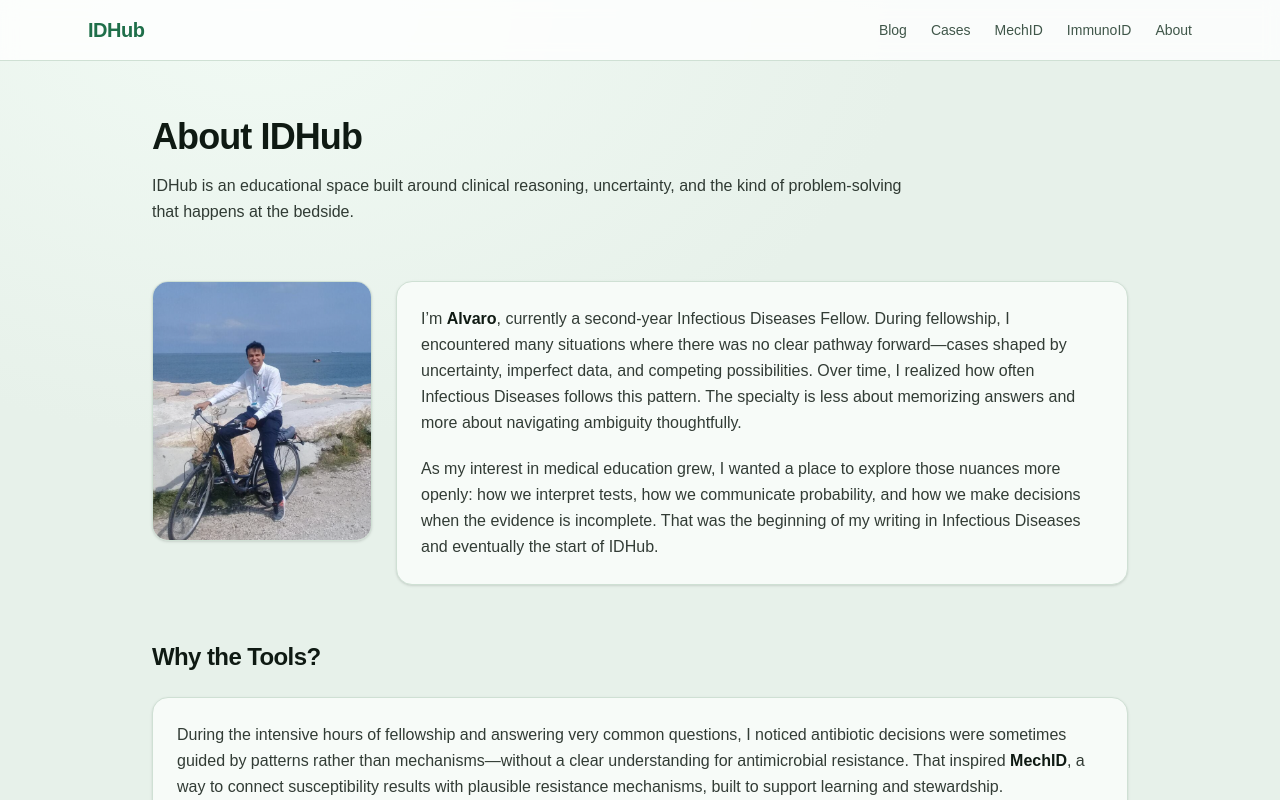
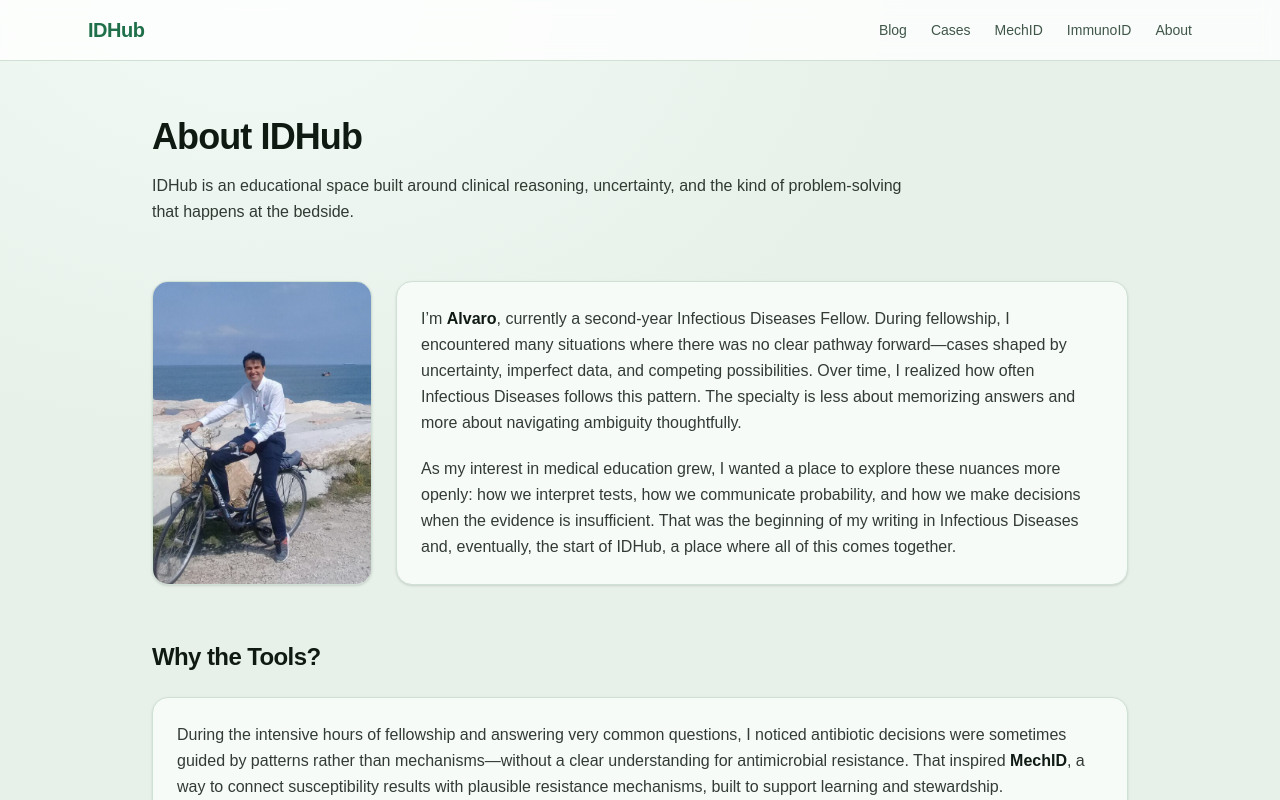
Before and after one commit to alvarojg11/IDHub, a Next.js app: page /about in a window 1280 px wide. Shown: the top 800 px of the page. Built offline with nearby package versions, Linux system fonts and the light colour scheme.

Commit message:
about update

```diff
--- a/app/about/page.tsx
+++ b/app/about/page.tsx
@@ -47,15 +47,15 @@ export default function AboutPage() {
       {/* About Me */}
       <section>
         <div className="grid grid-cols-1 gap-6 sm:grid-cols-[220px_minmax(0,1fr)]">
-          <div className="w-full">
-            <div className="overflow-hidden rounded-2xl border border-[var(--border)] bg-[var(--card)] shadow-sm">
+          <div className="w-full sm:h-full">
+            <div className="relative min-h-[270px] overflow-hidden rounded-2xl border border-[var(--border)] bg-[var(--card)] shadow-sm sm:h-full">
               <Image
                 src="/images/alvaro.png"
                 alt="Alvaro Ayala, MD"
-                width={220}
-                height={270}
+                fill
                 priority
-                className="h-auto w-full object-cover"
+                sizes="(min-width: 640px) 220px, 100vw"
+                className="object-cover"
               />
             </div>
           </div>
@@ -73,10 +73,11 @@ export default function AboutPage() {
               </p>
 
               <p className="mt-5 text-[var(--foreground)]/85 leading-relaxed">
-                As my interest in medical education grew, I wanted a place to explore those nuances
+                As my interest in medical education grew, I wanted a place to explore these nuances
                 more openly: how we interpret tests, how we communicate probability, and how we make
-                decisions when the evidence is incomplete. That was the beginning of my writing in
-                Infectious Diseases and eventually the start of IDHub.
+                decisions when the evidence is insufficient. That was the beginning of my writing in
+                Infectious Diseases and, eventually, the start of IDHub, a place where all of this
+                comes together.
               </p>
             </div>
           </div>
```
